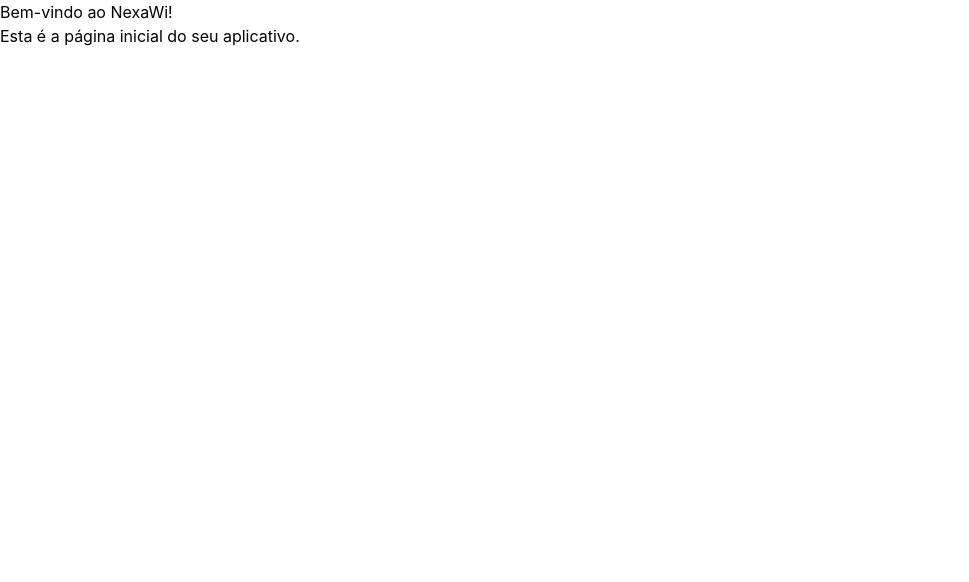
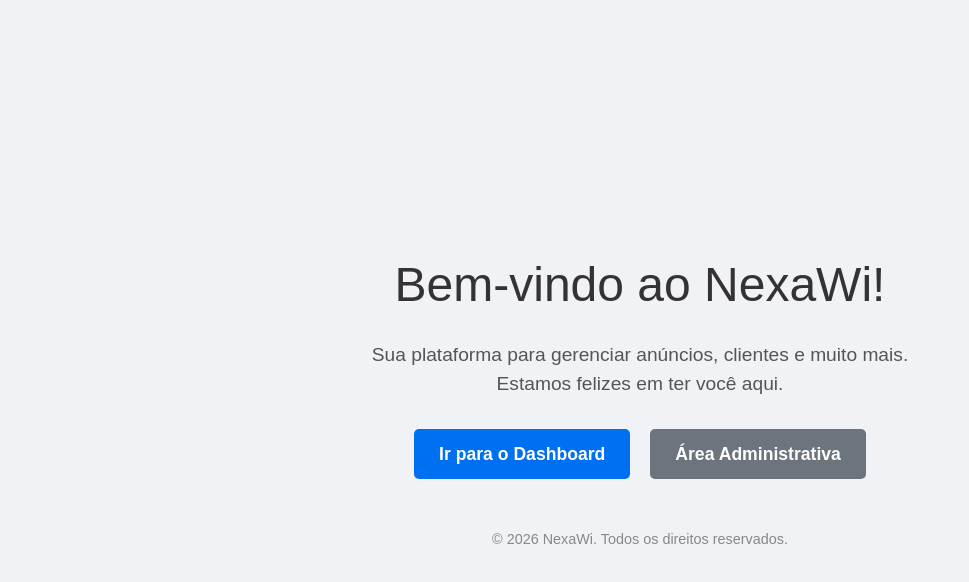
Before and after one commit to jamesnebou/nexawi-ads, a Next.js app: page / in a window 1280 px wide. Shown: the top 582 px of the page, without its empty margins (0-969 px from the left). Built offline with nearby package versions, Linux system fonts and the light colour scheme.

Commit message:
Cria página de boas vindas

```diff
--- a/src/app/page.js
+++ b/src/app/page.js
@@ -1,9 +1,55 @@
 // app/page.js
-export default function HomePage() {
+import Link from 'next/link';
+
+export default function WelcomePage() {
   return (
-    <main>
-      <h1>Bem-vindo ao NexaWi!</h1>
-      <p>Esta é a página inicial do seu aplicativo.</p>
+    <main style={{
+      fontFamily: 'Arial, sans-serif',
+      textAlign: 'center',
+      padding: '50px',
+      backgroundColor: '#f0f2f5',
+      minHeight: '100vh',
+      display: 'flex',
+      flexDirection: 'column',
+      justifyContent: 'center',
+      alignItems: 'center'
+    }}>
+      <h1 style={{ color: '#333', fontSize: '3em', marginBottom: '20px' }}>
+        Bem-vindo ao NexaWi!
+      </h1>
+      <p style={{ color: '#555', fontSize: '1.2em', marginBottom: '30px', maxWidth: '600px' }}>
+        Sua plataforma para gerenciar anúncios, clientes e muito mais.
+        Estamos felizes em ter você aqui.
+      </p>
+      <div style={{ display: 'flex', gap: '20px' }}>
+        <Link href="/dashboard" style={{
+          backgroundColor: '#0070f3',
+          color: 'white',
+          padding: '12px 25px',
+          borderRadius: '5px',
+          textDecoration: 'none',
+          fontSize: '1.1em',
+          fontWeight: 'bold',
+          transition: 'background-color 0.3s ease'
+        }}>
+          Ir para o Dashboard
+        </Link>
+        <Link href="/admin" style={{
+          backgroundColor: '#6c757d',
+          color: 'white',
+          padding: '12px 25px',
+          borderRadius: '5px',
+          textDecoration: 'none',
+          fontSize: '1.1em',
+          fontWeight: 'bold',
+          transition: 'background-color 0.3s ease'
+        }}>
+          Área Administrativa
+        </Link>
+      </div>
+      <footer style={{ marginTop: '50px', color: '#888', fontSize: '0.9em' }}>
+        &copy; {new Date().getFullYear()} NexaWi. Todos os direitos reservados.
+      </footer>
     </main>
   );
 }
```
